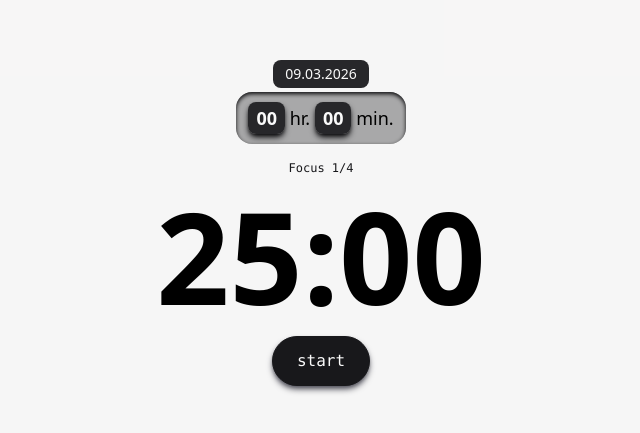
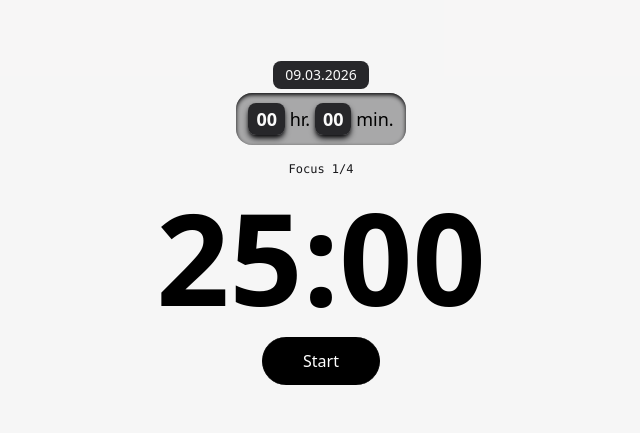
Before and after one commit to plwtx/chai.study, a React (Vite) app: page / in a window 1280 px wide. Shown: the part 179-612 px from the top of the page, without its empty margins (319-959 px from the left). Built offline with nearby package versions, Linux system fonts and the light colour scheme; what @toolwind/corner-shape would draw is missing.

Commit message:
FEAT: Button styles.

```diff
--- a/src/components/ui/button.jsx
+++ /dev/null
@@ -1,41 +0,0 @@
-import React from "react";
-import { cva } from "class-variance-authority";
-import { cn } from "@/lib/utils.js";
-
-// Variants
-const buttonVariants = cva(
-  "inline-flex items-center justify-center text-center font-medium transition-all duration-300 ease-in-out font-outfit focus-visible:outline-none focus-visible:ring-2 focus-visible:ring-offset-2 w-fit m-3 disabled:pointer-events-none cursor-pointer disabled:opacity-50",
-  {
-    variants: {
-      intent: {
-        primary:
-          "bg-royal-gold text-blax border-blax border hover:border-royal-gold hover:text-royal-gold hover:bg-royal-red",
-        secondary: "bg-blax text-white hover:bg-royal-red",
-        star: "bg-royal-red duration-500 corner-scoop rounded-full hover:corner-bevel hover:bg-blax text-royal-gold border-royal-gold my-9 cursor-pointer border font-semibold hover:border-x-12",
-        copy: "underline font-light hover:text-royal-red p-0 text-blax",
-      },
-      size: {
-        xs: "p-1 px-6 text-xs",
-        sm: "p-2 px-9 text-sm",
-        md: "p-3 px-10 text-base",
-        lg: "p-3  px-12 text-lg",
-        xl: "p-9 px-16 text-xl",
-        copy: "px-3 text-base",
-        circle: "aspect-square min-h-3 min-w-3 p-6 rounded-full",
-      },
-    },
-    defaultVariants: {
-      intent: "primary",
-      size: "md",
-    },
-  }
-);
-
-// Button
-const Button = React.forwardRef(({ className, intent, size, ...props }, ref) => {
-  return <button className={cn(buttonVariants({ intent, size, className }))} ref={ref} {...props} />;
-});
-
-Button.displayName = "Button";
-
-export { Button, buttonVariants };
--- /dev/null
+++ b/src/components/ui/button.tsx
@@ -0,0 +1,51 @@
+import * as React from "react";
+import { cva, type VariantProps } from "class-variance-authority";
+import { cn } from "@/lib/utils";
+
+const buttonVariants = cva(
+  "text-center font-normal transition-all duration-300 ease-in-out cursor-pointer",
+  {
+    variants: {
+      intent: {
+        primary:
+          "px-3 p-1 bg-black text-white rounded-full hover:scale-110 hover:bg-transparent hover:text-black capitalize border border-black border-y-0",
+        secondary: "",
+        copy: "",
+      },
+      size: {
+        xs: "p-1 px-6 text-xs",
+        sm: "p-2 px-9 text-sm",
+        md: "p-3 px-10 text-base",
+        lg: "p-3 px-12 text-lg",
+        xl: "p-9 px-16 text-xl",
+        copy: "px-3 text-base",
+        circle: "aspect-square min-h-3 min-w-3 p-6 rounded-full",
+      },
+    },
+    defaultVariants: {
+      intent: "primary",
+      size: "md",
+    },
+  }
+);
+
+export interface ButtonProps
+  extends
+    React.ButtonHTMLAttributes<HTMLButtonElement>,
+    VariantProps<typeof buttonVariants> {}
+
+const Button = React.forwardRef<HTMLButtonElement, ButtonProps>(
+  ({ className, intent, size, ...props }, ref) => {
+    return (
+      <button
+        ref={ref}
+        className={cn(buttonVariants({ intent, size, className }))}
+        {...props}
+      />
+    );
+  }
+);
+
+Button.displayName = "Button";
+
+export { Button, buttonVariants };
--- a/src/features/focus-timer/index.tsx
+++ b/src/features/focus-timer/index.tsx
@@ -2,6 +2,7 @@ import { useAppStore } from "@/store/index";
 import Clock from "@/features/focus-timer/components/clock.tsx";
 import { useTimer } from "./hooks/useTimer";
 import { useDailyTotal } from "./hooks/useDailyTotal";
+import { Button } from "@/components/ui/button";
 import DailyFocus from "./components/daily-focus";
 
 const PHASE_LABELS: Record<string, string> = {
@@ -62,23 +63,20 @@ export default function FocusTimer() {
                 onClick={pause}
                 className="cursor-pointer rounded-full border border-zinc-900 bg-zinc-900 p-3 px-6 font-mono text-zinc-50 shadow-md shadow-zinc-600 transition-all duration-200 hover:scale-110 hover:bg-transparent hover:text-zinc-900"
               >
-                pause
+                Pause
               </button>
             ) : (
-              <button
-                onClick={start}
-                className="cursor-pointer rounded-full border border-zinc-900 bg-zinc-900 p-3 px-6 font-mono text-zinc-50 shadow-md shadow-zinc-600 transition-all duration-200 hover:scale-110 hover:bg-transparent hover:text-zinc-900"
-              >
+              <Button intent="primary" onClick={start} className="">
                 {status === "paused" ? "resume" : "start"}
-              </button>
+              </Button>
             )}
 
             {status !== "idle" && (
               <button
                 onClick={endCycle}
-                className="cursor-pointer rounded-full border border-zinc-800 px-4 py-2 font-mono text-xs text-zinc-500 transition-all duration-150 hover:border-zinc-600 hover:text-zinc-300"
+                className="cursor-pointer rounded-full border border-zinc-800 px-4 py-2 font-mono text-xs text-zinc-600 transition-all duration-150 hover:border-zinc-600 hover:text-zinc-900"
               >
-                end cycle
+                End cycle
               </button>
             )}
           </div>
```
